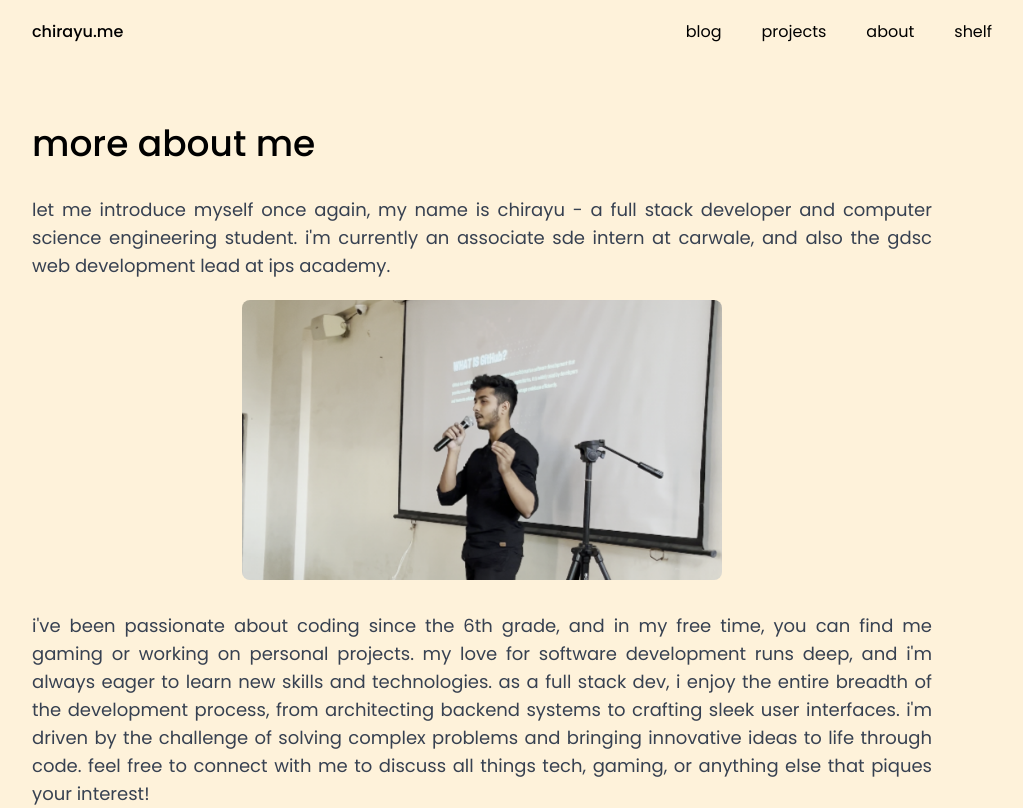
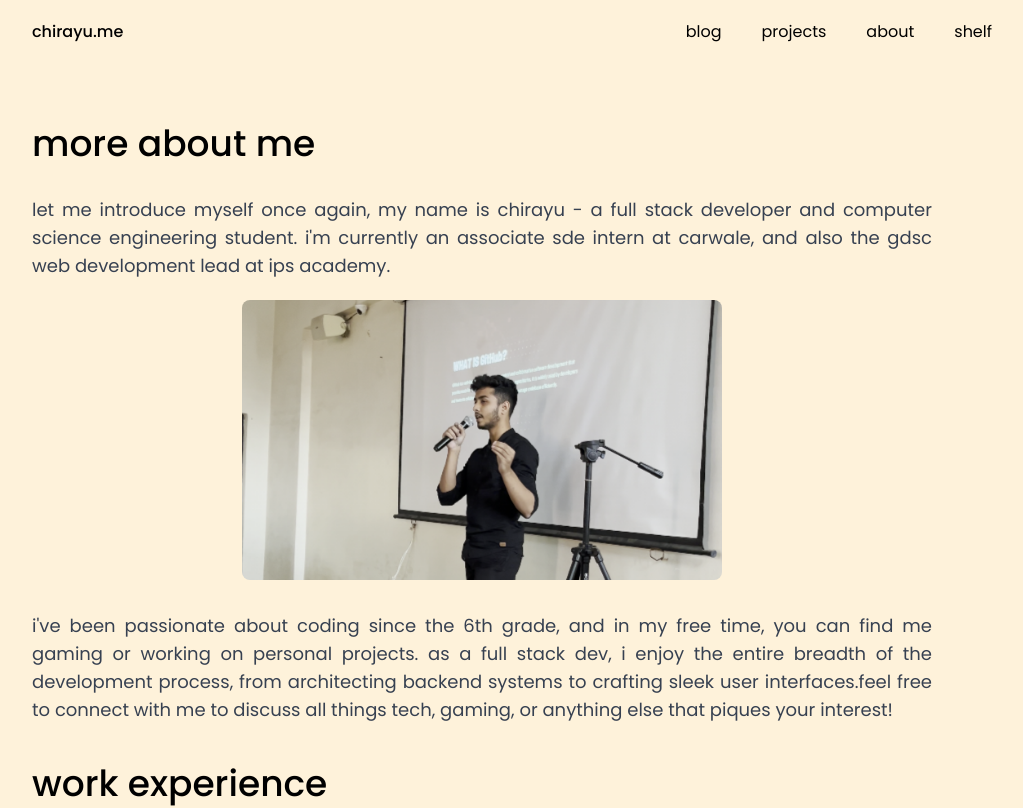
Before and after one commit to Chirayu31/chirayu.me, a SvelteKit app: page /about in a window 1280 px wide. Shown: the top 808 px of the page, without its empty margins (128-1151 px from the left). Built offline with nearby package versions, Linux system fonts and the light colour scheme.

Commit message:
Refactor aboutMe section in +page.svelte

```diff
--- a/src/routes/about/+page.svelte
+++ b/src/routes/about/+page.svelte
@@ -3,11 +3,7 @@
 		aboutMe: `let me introduce myself once again, my name is chirayu  - a full stack developer and Computer Science engineering student. I'm currently an Associate SDE Intern at Carwale, and also the GDSC Web Development Lead at IPS Academy.`,
 		imageSrc: '/me.png',
 		imageAlt: 'its me',
-		degree: `I've been passionate about coding since the 6th grade, and in my free time, you can find me gaming or working on personal projects. My love for software development runs deep, and I'm always eager to learn new skills and technologies.
-
-		As a full stack dev, I enjoy the entire breadth of the development process, from architecting backend systems to crafting sleek user interfaces. I'm driven by the challenge of solving complex problems and bringing innovative ideas to life through code.
-
-		Feel free to connect with me to discuss all things tech, gaming, or anything else that piques your interest!
+		degree: `I've been passionate about coding since the 6th grade, and in my free time, you can find me gaming or working on personal projects. As a full stack dev, I enjoy the entire breadth of the development process, from architecting backend systems to crafting sleek user interfaces.Feel free to connect with me to discuss all things tech, gaming, or anything else that piques your interest!
 		`,
 		workExperience: [
 			{
```
